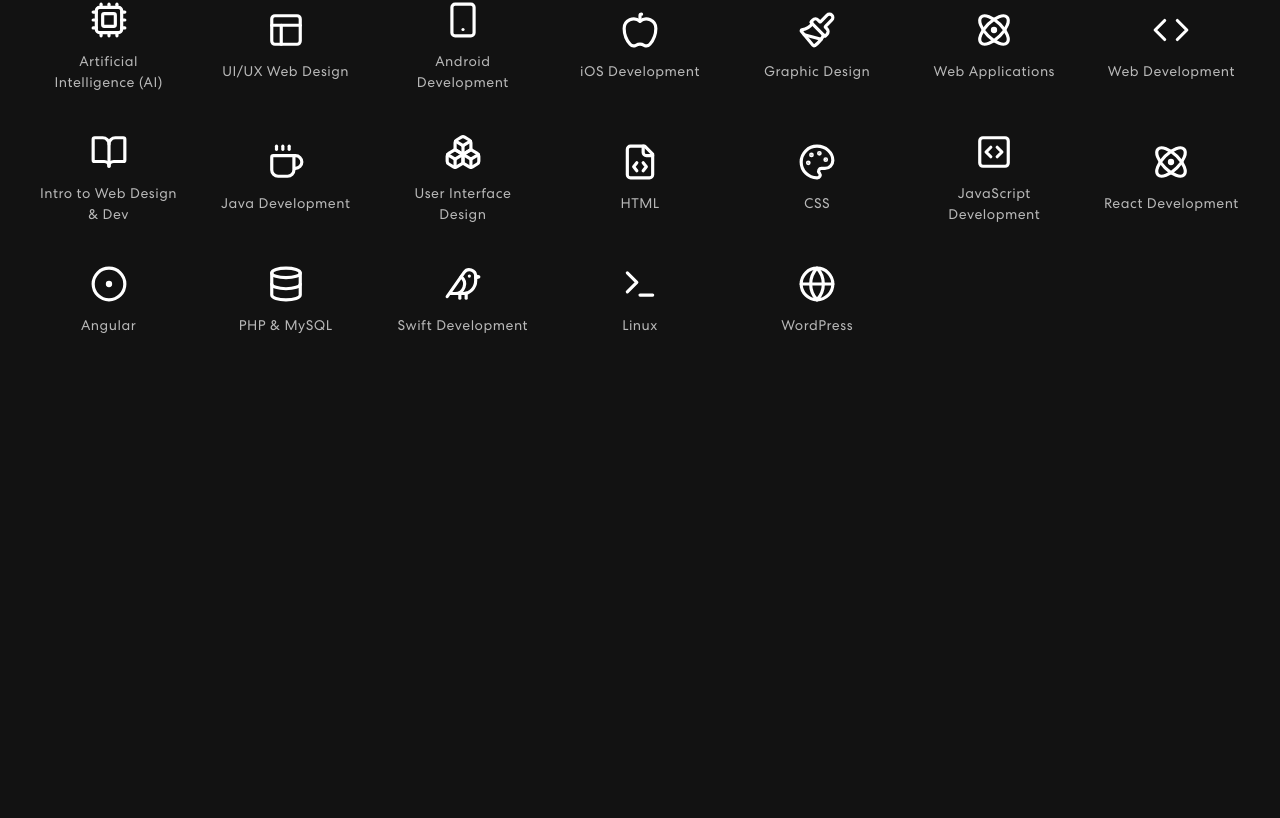
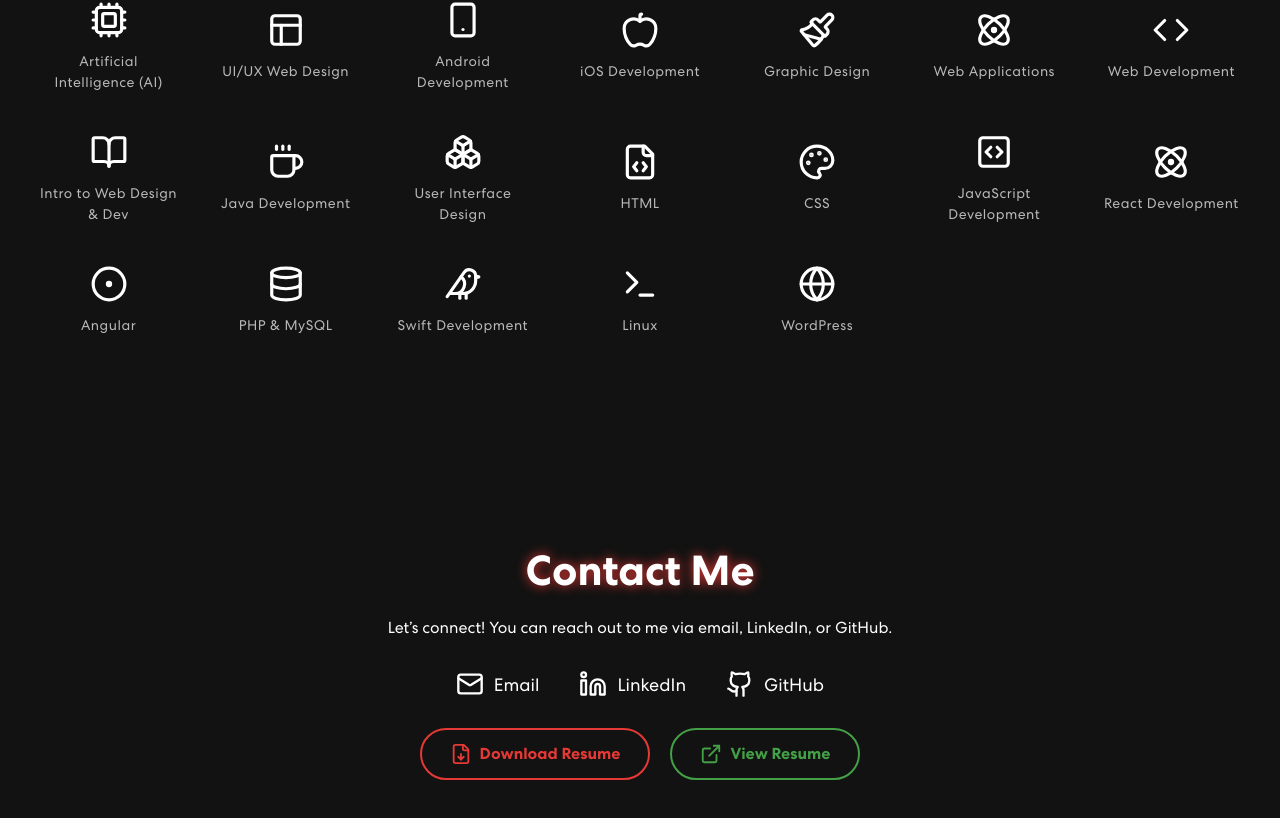
Before and after one commit to rabbitrunout/rabbitrunout.github.io, a React (Create React App) app: page / in a window 1280 px wide. Shown: the part 1898-2716 px from the top of the page. Before the commit the page ends 2364 px from the top, so only its background shows below. Built offline with nearby package versions, Linux system fonts and the light colour scheme.

Commit message:
Added Contact Me

```diff
--- a/src/App.css
+++ b/src/App.css
@@ -348,3 +348,76 @@ button.vvd:hover svg {
     font-size: 12px;
   }
 }
+
+
+.contact {
+  padding: 80px 20px;
+  text-align: center;
+  color: var(--text-light);
+  position: relative;
+  z-index: 1;
+}
+
+.contact-bx h2 {
+  font-size: 42px;
+  font-weight: 700;
+  margin-bottom: 20px;
+  text-shadow: 0 0 12px var(--main-red);
+}
+
+.contact-links {
+  display: flex;
+  justify-content: center;
+  gap: 40px;
+  margin: 30px 0;
+}
+
+.contact-links a {
+  color: var(--text-light);
+  text-decoration: none;
+  font-size: 18px;
+  display: flex;
+  align-items: center;
+  gap: 10px;
+  transition: color 0.3s ease;
+}
+
+.contact-links a:hover {
+  color: var(--main-red);
+}
+
+.resume-buttons {
+  display: flex;
+  justify-content: center;
+  gap: 20px;
+  margin-top: 30px;
+}
+
+.resume-btn {
+  display: inline-flex;
+  align-items: center;
+  gap: 8px;
+  background: transparent;
+  border: 2px solid var(--main-red);
+  padding: 12px 28px;
+  border-radius: 50px;
+  color: var(--main-red);
+  font-weight: 600;
+  text-decoration: none;
+  transition: all 0.3s ease;
+}
+
+.resume-btn:hover {
+  background: var(--main-red);
+  color: var(--text-light);
+}
+
+.resume-btn.secondary {
+  border-color: var(--accent-green);
+  color: var(--accent-green);
+}
+
+.resume-btn.secondary:hover {
+  background: var(--accent-green);
+  color: var(--text-light);
+}
--- a/src/App.js
+++ b/src/App.js
@@ -5,6 +5,7 @@ import { NavBar } from "./components/NavBar";
 import { Banner } from "./components/Banner";
 import { Skills } from './components/Skills';
 import { Projects } from './components/Projects';
+import { Contact } from './components/Contact';
 
 function App() {
   return (
@@ -19,6 +20,7 @@ function App() {
       <Banner />
       <Projects />
       <Skills />
+      <Contact />
 
     </Router>
   );
--- /dev/null
+++ b/src/components/Contact.js
@@ -0,0 +1,36 @@
+import React from "react";
+import { Mail, Linkedin, Github, FileDown, ExternalLink } from "lucide-react";
+
+export const Contact = () => {
+  return (
+    <section className="contact" id="connect">
+      <div className="contact-bx">
+        <h2>Contact Me</h2>
+        <p>Let’s connect! You can reach out to me via email, LinkedIn, or GitHub.</p>
+
+        {/* 🔗 Соцсети */}
+        <div className="contact-links">
+          <a href="mailto:irina.safronova.dev@gmail.com" target="_blank" rel="noreferrer">
+            <Mail size={28} /> Email
+          </a>
+          <a href="https://www.linkedin.com/in/irina-safronova-688130243/" target="_blank" rel="noreferrer">
+            <Linkedin size={28} /> LinkedIn
+          </a>
+          <a href="https://github.com/rabbitrunout" target="_blank" rel="noreferrer">
+            <Github size={28} /> GitHub
+          </a>
+        </div>
+
+        {/* 📄 Резюме */}
+        <div className="resume-buttons">
+          <a href="/assets/Irina_Safronova_Resume.pdf" download className="resume-btn">
+            <FileDown size={22} /> Download Resume
+          </a>
+          <a href="/assets/Irina_Safronova_Resume.pdf" target="_blank" rel="noreferrer" className="resume-btn secondary">
+            <ExternalLink size={22} /> View Resume
+          </a>
+        </div>
+      </div>
+    </section>
+  );
+};
--- a/src/components/NavBar.js
+++ b/src/components/NavBar.js
@@ -48,6 +48,15 @@ export const NavBar = () => {
               Home
             </Nav.Link>
             <Nav.Link
+              href="#projects"
+              className={
+                activeLink === "projects" ? "active navbar-link" : "navbar-link"
+              }
+              onClick={() => onUpdateActiveLink("projects")}
+            >
+              Projects
+            </Nav.Link>
+            <Nav.Link
               href="#skills"
               className={
                 activeLink === "skills" ? "active navbar-link" : "navbar-link"
@@ -56,15 +65,7 @@ export const NavBar = () => {
             >
               Skills
             </Nav.Link>
-            <Nav.Link
-              href="#projects"
-              className={
-                activeLink === "projects" ? "active navbar-link" : "navbar-link"
-              }
-              onClick={() => onUpdateActiveLink("projects")}
-            >
-              Projects
-            </Nav.Link>
+
           </Nav>
           <span className="navbar-text">
             <div className="social-icon">
```
